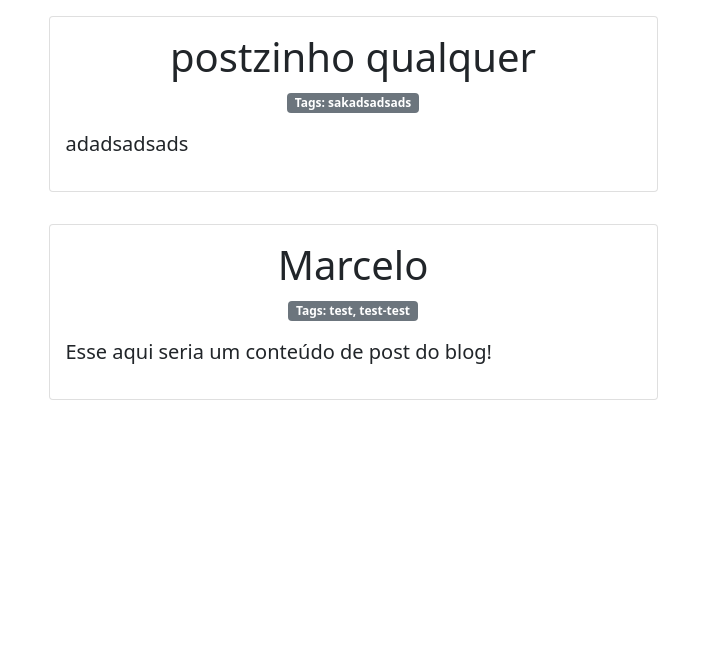
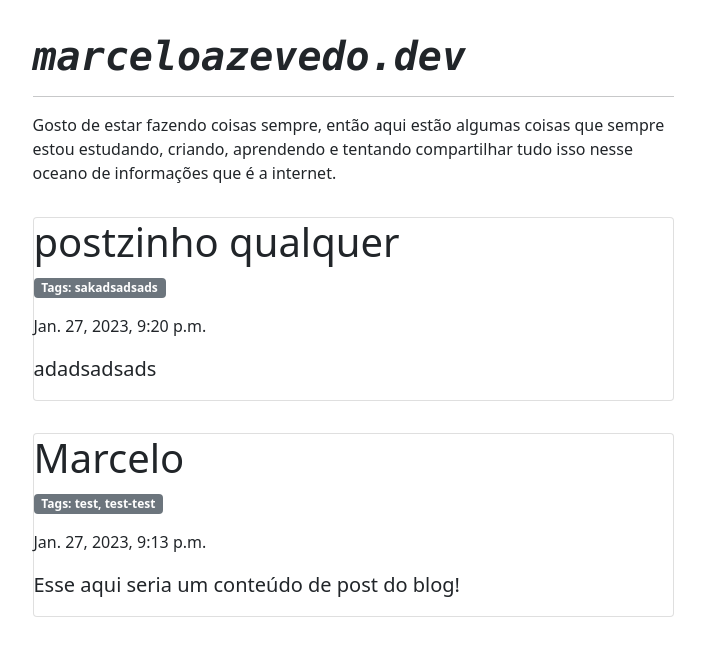
Before and after one commit to marceloazvedo/blog-python-django, a Django app: page /posts/ in a window 1280 px wide. Shown: the top 656 px of the page, without its empty margins (287-992 px from the left). Run offline with Django 4.2, Linux system fonts and the light colour scheme; data comes from the database, SQL or seed files in the repository.

Commit message:
melhora o layout da página inicial

```diff
--- a/posts/templates/posts/base_layout.html
+++ b/posts/templates/posts/base_layout.html
@@ -12,6 +12,27 @@
 </head>
 
 <body>
+    <div class="container-sm">
+        <div class="row justify-content-center" style="padding-top: 2rem;">
+            <div class="col-7">
+                <h1 class="font-monospace"><i><b>marceloazevedo.dev</b></i></h1>
+                <hr></hr>
+            </div>
+        </div>
+
+        <div class="row justify-content-center">
+            <div class="col-7">
+                <p class="fw-lighter">
+                    Gosto de estar fazendo coisas sempre, então aqui estão
+                    algumas coisas que sempre estou estudando, criando, aprendendo
+                    e tentando compartilhar tudo isso nesse oceano de informações
+                    que é a internet.
+                </p>
+            </div>
+        </div>
+
+    </div>
+
     <script src="https://cdn.jsdelivr.net/npm/bootstrap@5.0.2/dist/js/bootstrap.bundle.min.js"
         integrity="sha384-MrcW6ZMFYlzcLA8Nl+NtUVF0sA7MsXsP1UyJoMp4YLEuNSfAP+JcXn/tWtIaxVXM"
         crossorigin="anonymous"></script>
--- a/posts/templates/posts/index.html
+++ b/posts/templates/posts/index.html
@@ -4,15 +4,16 @@
     <div class="container-sm">
         <div class="row justify-content-center">
         {% for post in all_posts %}
-        <div class="col-7">
-            <div class="card" style="padding: 1rem; margin: 1rem;">
-                <div class="text-center">
-                    <h1 class="card-title">{{ post.title }}</h1>
-                    <p class="badge bg-secondary text-wrap">Tags: {{ post.tags }}</p>
+            <div class="col-7">
+                <div class="card" style="margin-top: 1rem; margin-bottom: 1rem;">
+                    <div>
+                        <h1 class="card-title">{{ post.title }}</h1>
+                        <p class="badge bg-secondary text-wrap">Tags: {{ post.tags }}</p>
+                        <p class="text-wrap">{{ post.pub_date }}</p>
+                    </div>
+                    <div><p class="lead">{{ post.content }}</p></div>
                 </div>
-                <div><p class="lead">{{ post.content }}</p></div>
             </div>
-        </div>
         {% endfor %}
         </div>
     </div>
```
